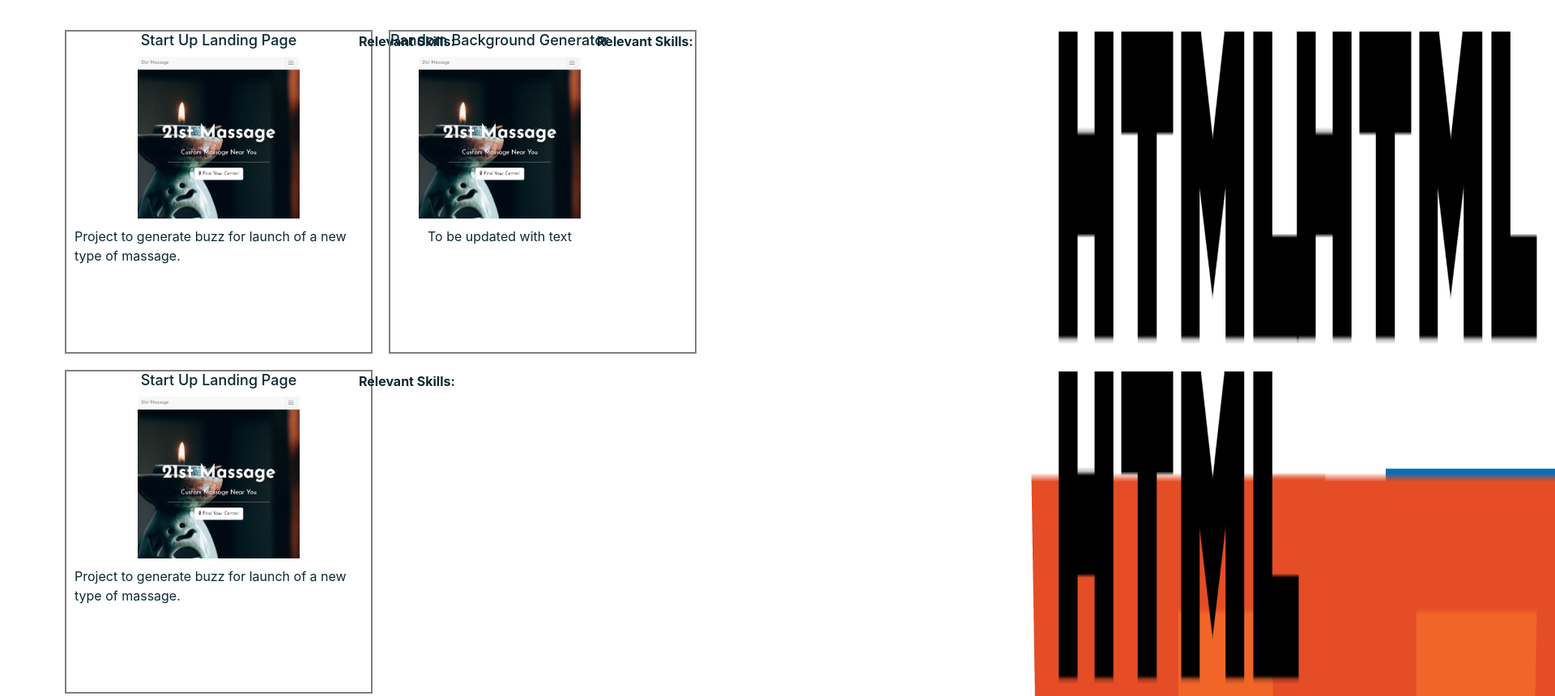
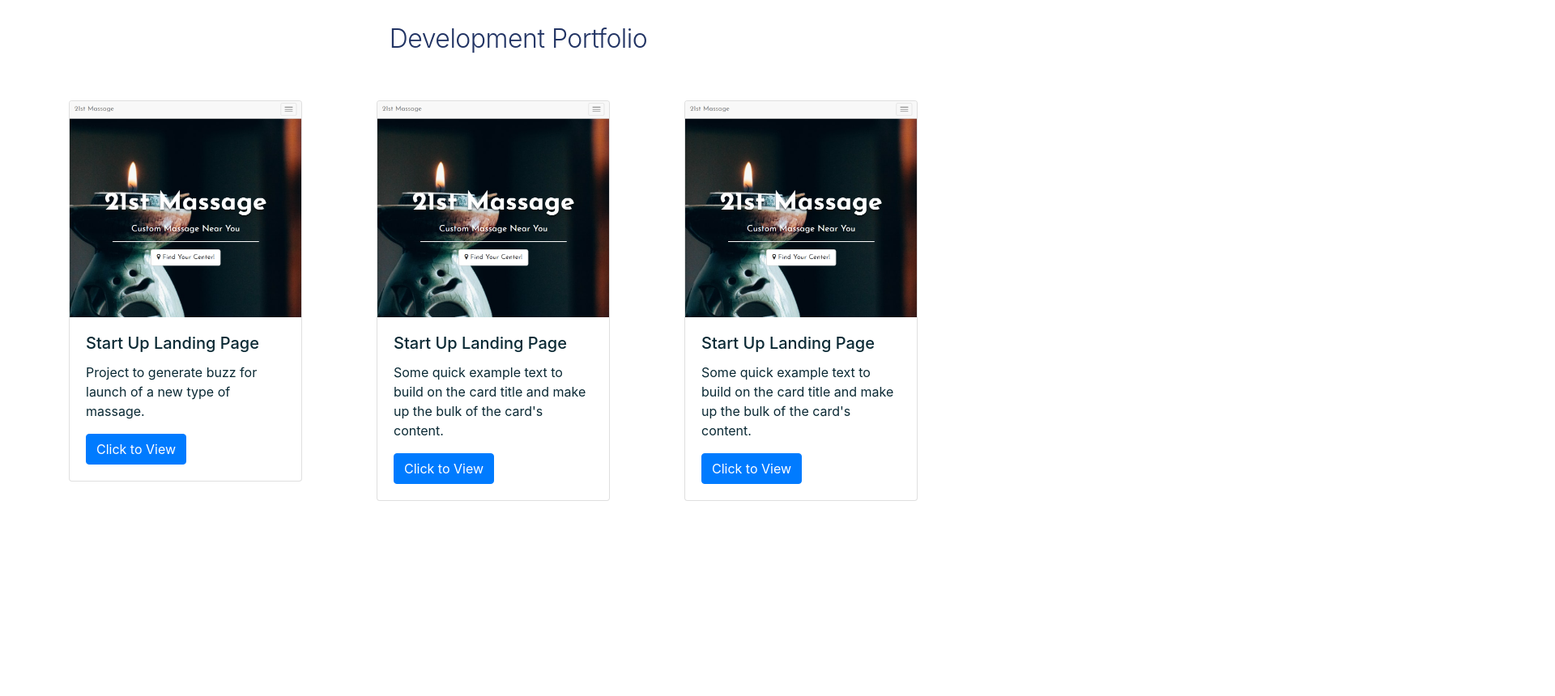
Before and after one commit to jeppley16/jeppley16.github.io, a website: page index.html in a window 1280 px wide. Shown: the part 1010-1870 px from the top of the page at 81% size, 1920 px wide, since content can reach past the window. After the commit the page ends 1659 px from the top, so only its background shows below. Drawn offline with nearby package versions, Linux system fonts and the light colour scheme; a web font is replaced by a local one.

Commit message:
portfolio section formatted

```diff
--- a/css/main.css
+++ b/css/main.css
@@ -214,30 +214,44 @@ i.material-icons:hover {
 }
 
 
-
-
-
-
 /*#############  Portfolio Section ###########*/
 
 
+.card {
+    margin-bottom: 15px;
 
+}
 
 
 .project {
-    display: flex;
-    justify-content: flex-start;
+    /*display: flex;*/
+    /*justify-content: flex-start;*/
     /*justify-content: space-between;*/
-    flex-direction: column;
-    align-items: center;
+    /*flex-direction: column;*/
+    /*align-items: center;*/
     border: 2px solid gray;
-    margin: 10px;
-    width: 300px;
-    height: 400px;
+    /*margin: 10px;*/
+    /*width: 300px;*/
+    /*height: 400px;*/
     /*flex-wrap: wrap;*/
 }
 
+.tools {
+    display: flex;
+}
 
+
+.html {
+    flex: 1;
+}
+
+.css {
+    flex: 0.71;
+}
+
+.boot {
+    flex: 2;
+}
 
 .project-title {
     margin-bottom: 10px;
--- a/index.html
+++ b/index.html
@@ -194,14 +194,138 @@
 
 
 	<!-- Portfolio Section -->
-	<div class='container'>
 
-		<div class='row portfolio'>
+	<div class="container portfolio">
+	 	<div class='row'>
+		 	<div class="col-sm text-center">
+				<h2 class="title">Development Portfolio</h2>
+				<div class="space-50"></div>
+			</div>
+		</div>
+
+
+		<div class='row'> <!-- Row of portfolio items -->
 
 			<!-- Project One -->
 
-			<div class='project col-12 col-sm-4 row'>
-				<div class='row'>
+			<div class='col-md-4'>
+				<div
+					class="card"
+					style="width: 18rem;">
+				  <img
+				  	class="card-img-top"
+				  	src="images/lp_project.PNG"
+				  	alt="Screenshot">
+				  <div class="card-body">
+				    <h5 class="card-title">Start Up Landing Page</h5>
+				    <p class="card-text">Project to generate buzz for launch of a new type of massage.</p>
+				    <a
+				    	href="projects/startuplp/index.html"
+				    	class="btn btn-primary">Click to View</a>
+				  </div>
+				</div>
+			</div>
+
+			<!-- Project Two -->
+
+			<div class='col-md-4'>
+				<div
+					class="card"
+					style="width: 18rem;">
+				  <img
+				  	class="card-img-top"
+				  	src="images/lp_project.PNG"
+				  	alt="Card image cap">
+				  <div class="card-body">
+				    <h5 class="card-title">Start Up Landing Page</h5>
+				    <p class="card-text">Some quick example text to build on the card title and make up the bulk of the card's content.</p>
+				    <a
+				    	href="#"
+				    	class="btn btn-primary">Click to View</a>
+				  </div>
+				</div>
+			</div>
+
+			<!-- Project Three -->
+
+			<div class='col-md-4'>
+				<div
+					class="card"
+					style="width: 18rem;">
+				  <img
+				  	class="card-img-top"
+				  	src="images/lp_project.PNG"
+				  	alt="Card image cap">
+				  <div class="card-body">
+				    <h5 class="card-title">Start Up Landing Page</h5>
+				    <p class="card-text">Some quick example text to build on the card title and make up the bulk of the card's content.</p>
+				    <a
+				    	href="#"
+				    	class="btn btn-primary">Click to View</a>
+				  </div>
+				</div>
+			</div>
+		</div>
+	</div>
+
+
+
+
+
+
+
+
+
+
+
+			<!-- <div class='col-md-4'>
+				<div class="info d-flex flex-column align-items-center justify-content-center">
+					<div>
+						<a href='projects/startuplp/index.html'><img
+						src='images/lp_project.PNG'
+						height=200 px
+						width=200 px
+						class=project-image></a>
+					</div>
+					<div class="description">
+						<h4 class='info-title'>Start Up Landing Page</h4>
+						<h5 class='desc'>
+							Project to generate buzz for launch of a new type of massage.
+						</h5>
+					</div>
+					<div>
+						<h5>Relevant Skills:</h5>
+					</div>
+					<div class='tools'>
+						<div class='html'>
+							<img
+								src="images/html5.png"
+								alt="HTML 5 logo"
+								class=''>
+						</div>
+						<div class='css'>
+							<img
+								src="images/css3.png"
+								alt="CSS 3 logo"
+								class=''>
+						</div>
+						<div class='boot'>
+							<img
+								src="images/bootstrap.png"
+								alt="Bootstrap logo"
+								class=''>
+						</div>
+					</div>
+				</div>
+			</div> -->
+
+
+
+
+
+
+
+				<!-- <div class='row'>
 					<h3 class='project-title'>Start Up Landing Page</h3>
 				</div>
 				<div class='row'>
@@ -232,13 +356,13 @@
 							alt="Bootstrap logo"
 							class="icon">
 					</div>
-				</div>
+				</div> -->
 
-			</div>
+			<!-- </div> -->
 
 			<!-- Project Two -->
 
-			<div class='project col-12 col-sm-4 row'>
+			<!-- <div class='project col-12 col-sm-4 row'>
 				<div class='row'>
 					<h3 class='project-title'>Random Background Generator</h3>
 				</div>
@@ -272,11 +396,11 @@
 					</div>
 				</div>
 
-			</div>
+			</div> -->
 
 			<!-- Project Three -->
 
-			<div class='project col-12 col-sm-4 row'>
+			<!-- <div class='project col-12 col-sm-4 row'>
 				<div class='row'>
 					<h3 class='project-title'>Start Up Landing Page</h3>
 				</div>
@@ -312,7 +436,7 @@
 
 			</div>
 		</div>
-</div>
+	</div> -->
 
 	<footer>
 		<div class="container">
```
Lines whose indentation alone changed are shown as unchanged.
